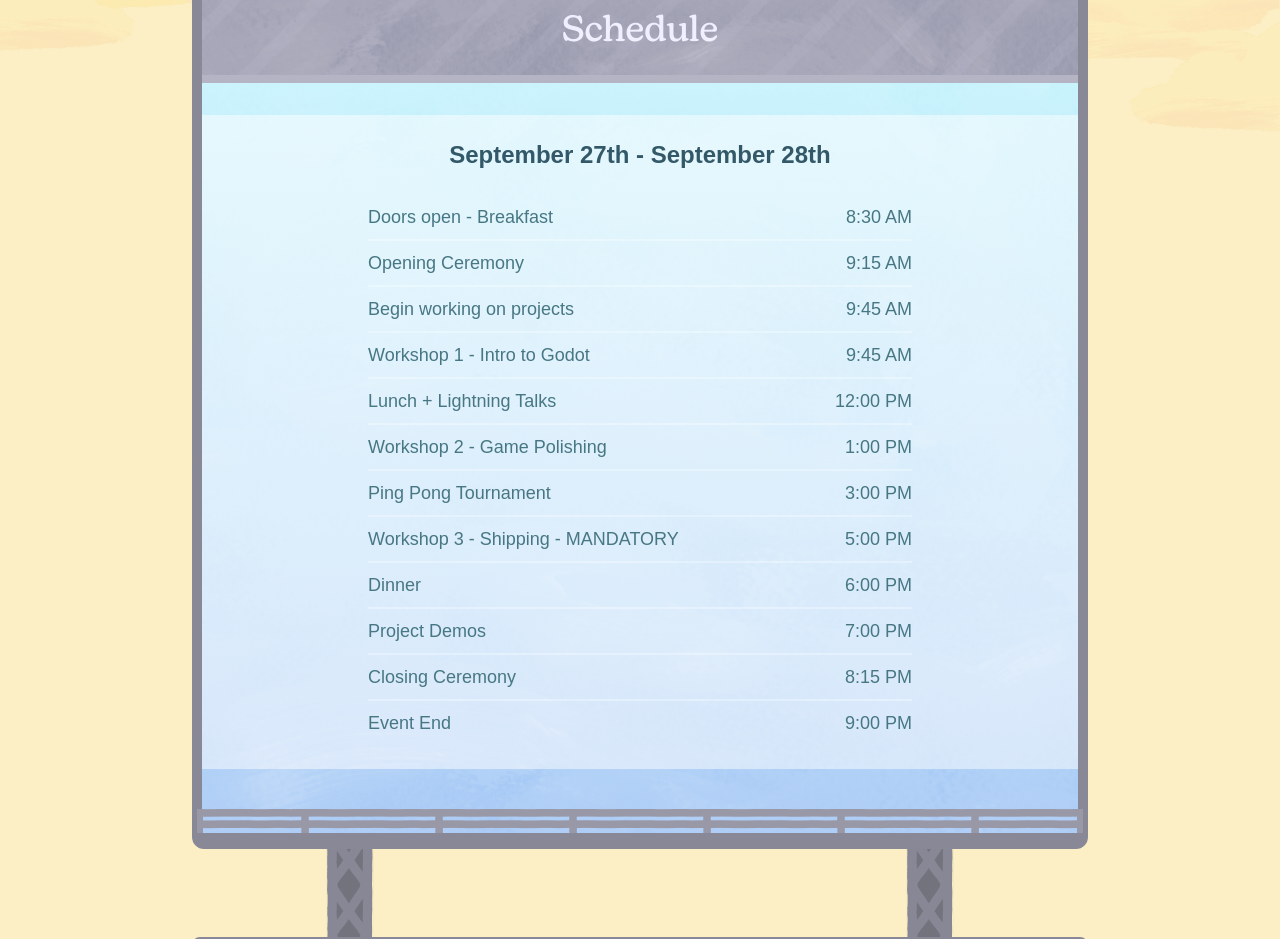
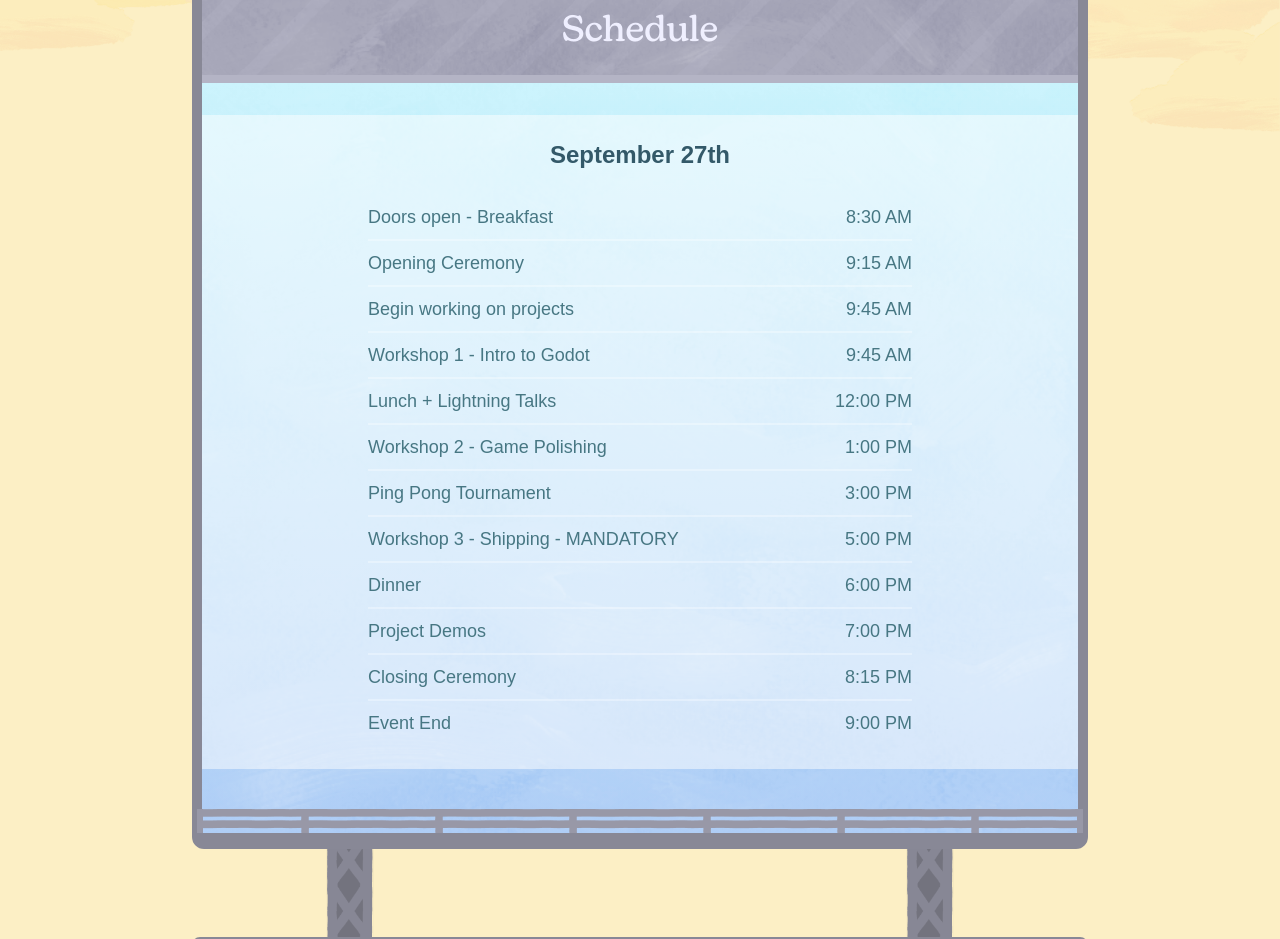
Before and after one commit to bcydc/daydream, a SvelteKit app: page / in a window 1280 px wide. Shown: the part 1900-2839 px from the top of the page. Built offline with nearby package versions, Linux system fonts and the light colour scheme.

Commit message:
Update +page.svelte
Updated date

```diff
--- a/src/routes/+page.svelte
+++ b/src/routes/+page.svelte
@@ -43,7 +43,7 @@
 	// Schedule Configuration - You don't need to use this exact schedule, this is just an example!
 	const scheduleData: { title: string; items: { event: string; time: string }[] }[] = [
 		{
-			title: 'September 27th - September 28th',
+			title: 'September 27th',
 			items: [
 				{ event: 'Doors open - Breakfast', time: '8:30 AM' },
 				{ event: 'Opening Ceremony', time: '9:15 AM' },
```
